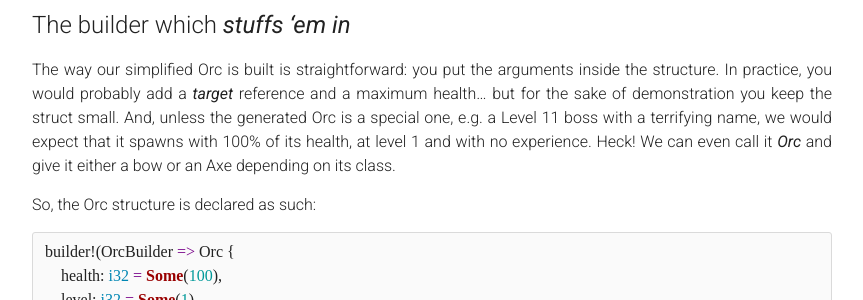
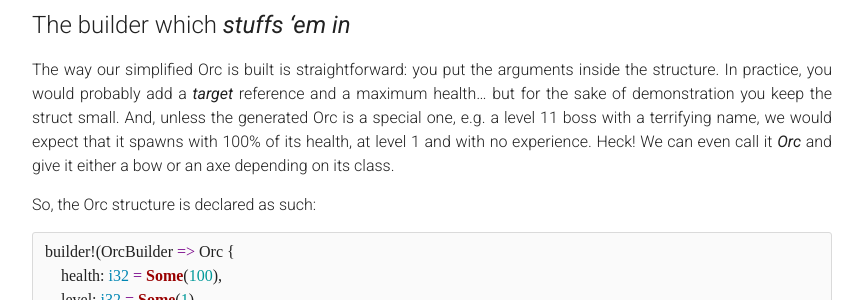
Before and after one commit to jadpole/jadpole.github.io, a Jekyll site: the page built from _posts/2015-07-09-builder-macro.md, in a window 1280 px wide and 900 px high, scrolled down 2781 px. Shown: the part 176-476 px from the top of the window, without its empty margins (208-1071 px from the left). Built offline with Jekyll 4.4.1, drawn with Linux system fonts in a browser that asks for light colours; Markdown is read by kramdown in place of the engine named in the settings; some of the changed text lies outside the part shown.

```diff
--- a/_posts/2015-07-09-builder-macro.md
+++ b/_posts/2015-07-09-builder-macro.md
@@ -153,10 +153,10 @@ Let's write each one!
 The way our simplified Orc is built is straightforward: you put the arguments
 inside the structure. In practice, you would probably add a _target_ reference
 and a maximum health... but for the sake of demonstration you keep the struct
-small. And, unless the generated Orc is a special one, e.g. a Level 11 boss
+small. And, unless the generated Orc is a special one, e.g. a level 11 boss
 with a terrifying name, we would expect that it spawns with 100% of its health,
 at level 1 and with no experience. Heck! We can even call it _Orc_ and give it
-either a bow or an Axe depending on its class.
+either a bow or an axe depending on its class.
 
 So, the Orc structure is declared as such:
 
@@ -361,7 +361,7 @@ FarmBuilder::new()
 
 It's probably going to be more complicated in production code, and we loose the
 whole garantee that _all the arguments are provided to the constructor_ at
-compile-time, but until we have named arguments in Rust it does its job pretty
+compile-time, but until we have named arguments in Rust it does, its job pretty
 well.
 
 
@@ -374,7 +374,7 @@ than it would have taken otherwise, thanks to macro the magnificient. I hope
 that it got you as excited about Rust as I am myself, because this language is
 incredible.
 
-If you haven't checked it out already, I've been writing a [tutorial](#)
+If you haven't checked it out already, I've been writing a [tutorial](/2015/185/arcaders-1-0/)
 about how the different features of Rust fit together. To do so, we're creating
 a game. And we're using macros, pattern matching, trait objects, and all kinds
 of rusty goodies to do it. I've still got some caveats to fix and a lot of
```
Also changed, not shown: other parts of _posts/2015-07-09-builder-macro.md (+7 -7 lines).
